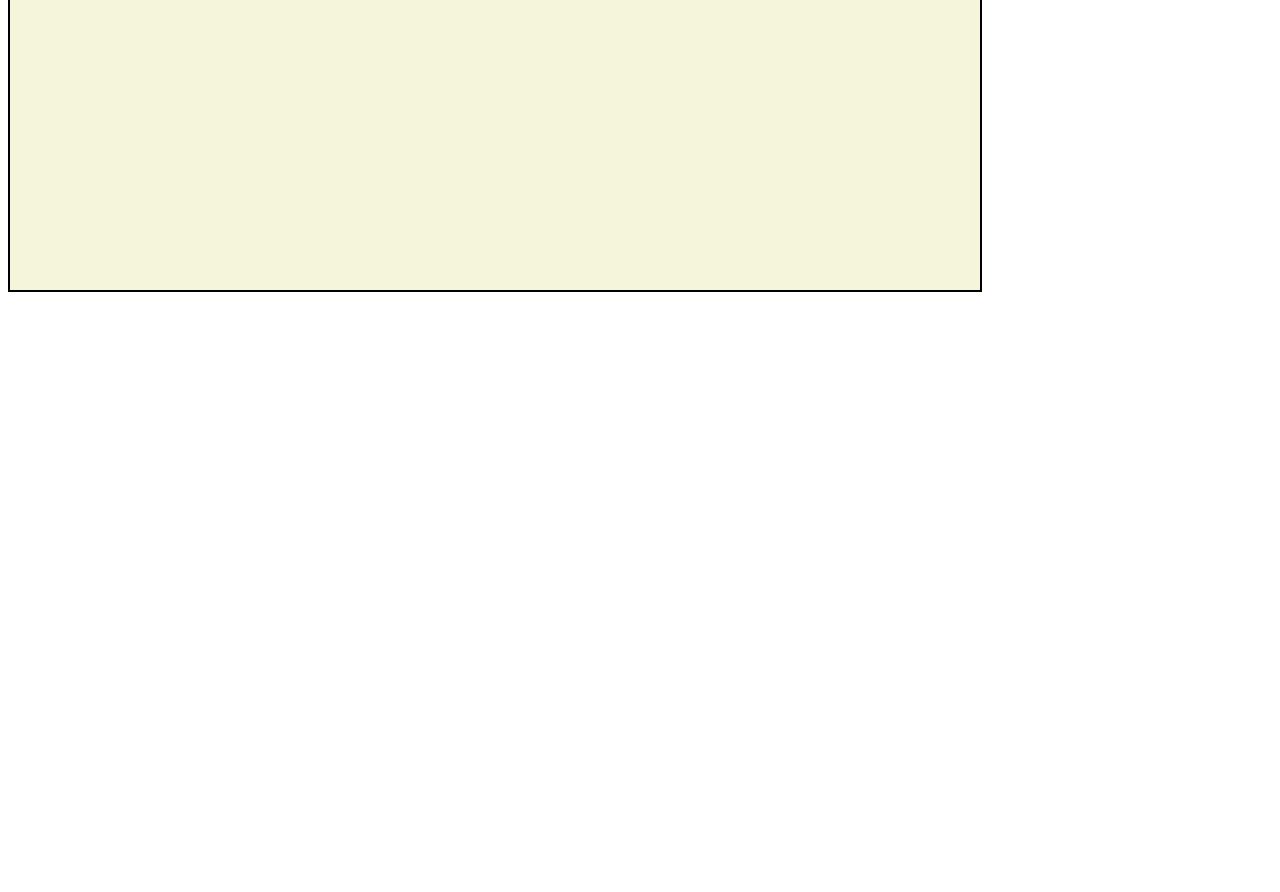
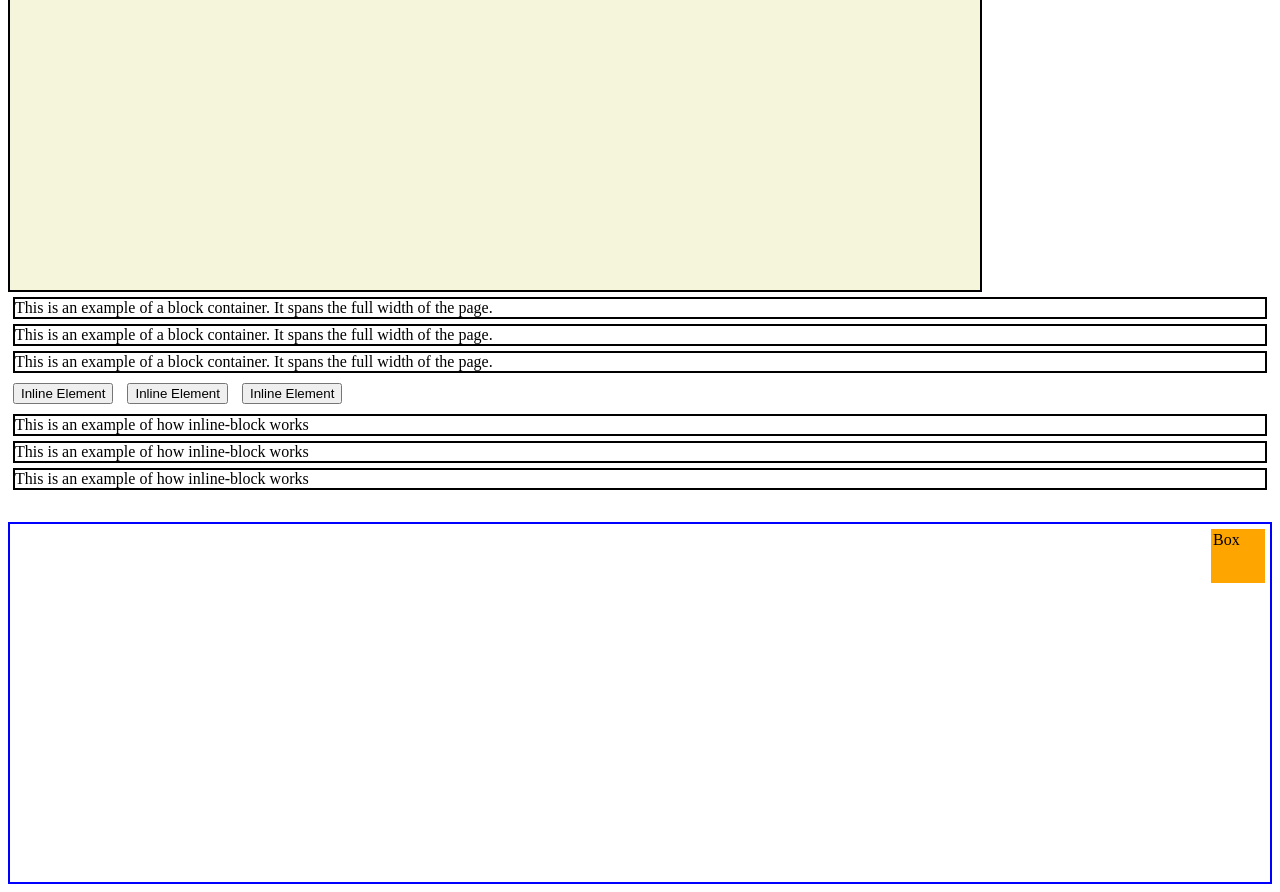
Before and after one commit to djg9/position-display-float, a plain HTML site: page index.html in a window 1280 px wide. Shown: the part 1970-2862 px from the top of the page. Before the commit the page ends 2270 px from the top, so only its background shows below. Drawn offline with Linux system fonts and the light colour scheme.

Commit message:
Added display and float property lessons

```diff
--- a/index.html
+++ b/index.html
@@ -14,5 +14,28 @@
         <div class="child4 child">Fixed</div>
         <div class="child5 child">Sticky</div>
     </div>
+    <div class=""display-container">
+            <div class="block-container">
+                This is an example of a block container. It spans the full width of the page.
+            </div>
+            <div class="block-container">
+                This is an example of a block container. It spans the full width of the page.
+            </div>
+            <div class="block-container">
+                This is an example of a block container. It spans the full width of the page.
+            </div>
+
+            <button class="inline-element">Inline Element</button>
+            <button class="inline-element">Inline Element</button>
+            <button class="inline-element">Inline Element</button>
+
+            <div class="inline-block">This is an example of how inline-block works</div>
+            <div class="inline-block">This is an example of how inline-block works</div>
+            <div class="inline-block">This is an example of how inline-block works</div>
+    </div>
+
+    <div class="float-container">
+        <div class="float-box">Box</div>
+    </div>
 </body>
 </html>
--- a/style.css
+++ b/style.css
@@ -90,3 +90,69 @@
     /* position: sticky; */
     /* top: 0px; */
 }
+
+
+/*
+    ? Display Property
+    * treats an element as block or inline
+    * block is created top-bottom, spans full page width
+    * inline is created side-by-side, spans width of its content
+
+*/
+
+.display-container {
+    margin-top: 2em;
+}
+
+.block-container {
+    border: 2px solid black;
+    margin: 5px;
+
+    /* display: inline; */
+    /* This will make block element behave as inline */
+    /* we can't change width or height of block changed to act like an inline */
+
+}
+
+.inline-element {
+    margin: 5px;
+
+    /* display: block; */
+    /* makes inline element behave like a block, but doesn't extend its padding full width */
+}
+
+.inline-block {
+    border: 2px solid black;
+    margin: 5px;
+
+    /* display: inline-block; */
+    /* allows us to set the width and height of inline */
+    /* if content exceeds width of viewport, content won't get chopped, like a block element */
+    /* width: 125px; */
+}
+
+
+/*
+    ? Float Property
+    * shifts element left or right
+*/
+
+.float-container {
+    margin-top: 2em;
+    border: 2px solid blue;
+    height: 28vw;
+}
+
+.float-box {
+    margin: 5px;
+    border: 2px solid orange;
+    background-color: orange;
+    width: 50px;
+    height: 50px;
+
+    float: right;
+
+    /* position: relative; */
+    /* top: 125px; */
+    /* how to move element up or down */
+}
```
